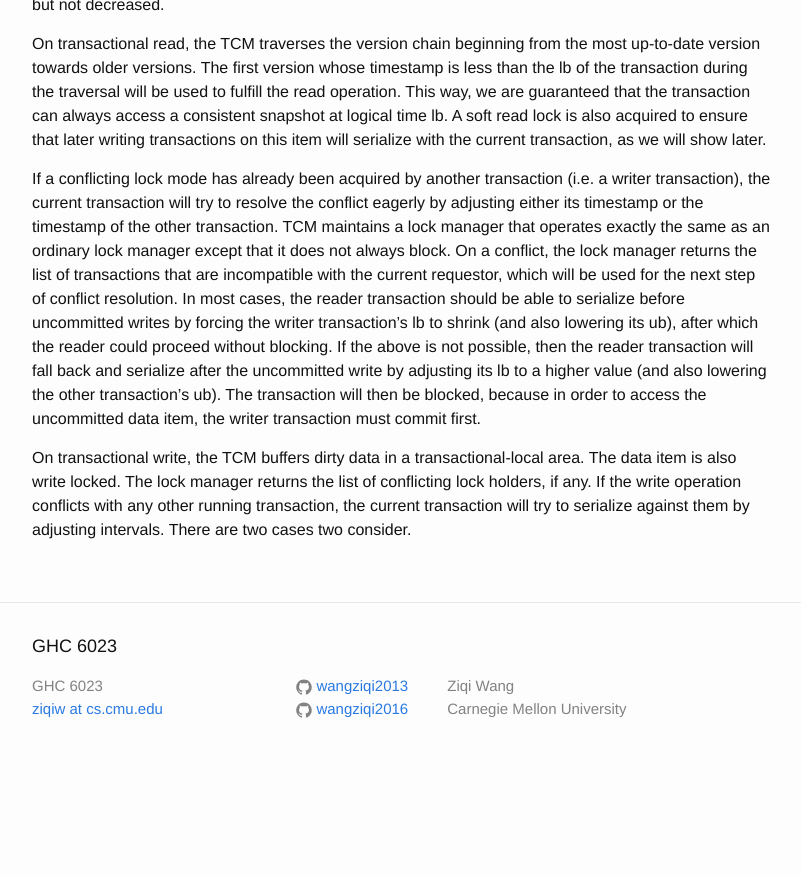
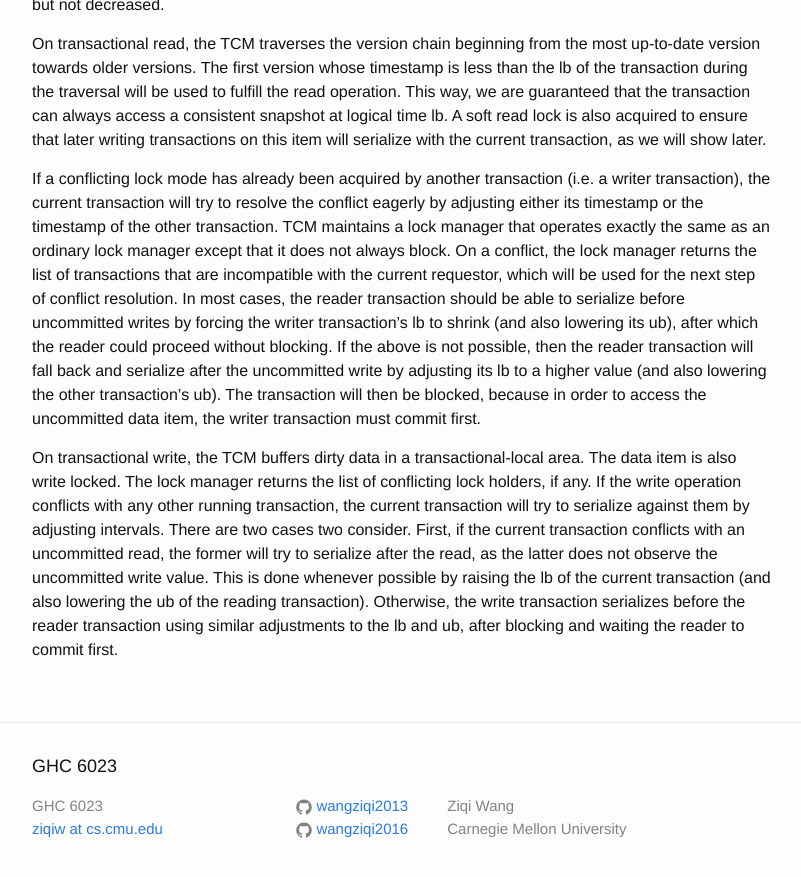
Before and after one commit to wangziqi2013/wangziqi2013.github.io, a Jekyll site: the page built from _posts/2018-12-20-mvcc-via-timestamp-range-conflict-management.markdown, in a window 1280 px wide and 900 px high, scrolled down 1408 px. Shown: the top 877 px of the window, without its empty margins (238-1039 px from the left). Built offline with Jekyll 4.4.1, drawn with Linux system fonts in a browser that asks for light colours; before the commit the page ends 2188 px from its top, so only the background shows below that.

Commit message:
Working on write conflict resolution

```diff
--- a/_posts/2018-12-20-mvcc-via-timestamp-range-conflict-management.markdown
+++ b/_posts/2018-12-20-mvcc-via-timestamp-range-conflict-management.markdown
@@ -63,4 +63,8 @@ will then be blocked, because in order to access the uncommitted data item, the
 On transactional write, the TCM buffers dirty data in a transactional-local area. The data item is also write locked.
 The lock manager returns the list of conflicting lock holders, if any. If the write operation conflicts with any other
 running transaction, the current transaction will try to serialize against them by adjusting intervals. There are two cases
-two consider.
+two consider. First, if the current transaction conflicts with an uncommitted read, the former will try to serialize
+after the read, as the latter does not observe the uncommitted write value. This is done whenever possible by raising
+the lb of the current transaction (and also lowering the ub of the reading transaction). Otherwise, the write transaction
+serializes before the reader transaction using similar adjustments to the lb and ub, after blocking and waiting the
+reader to commit first.
```
